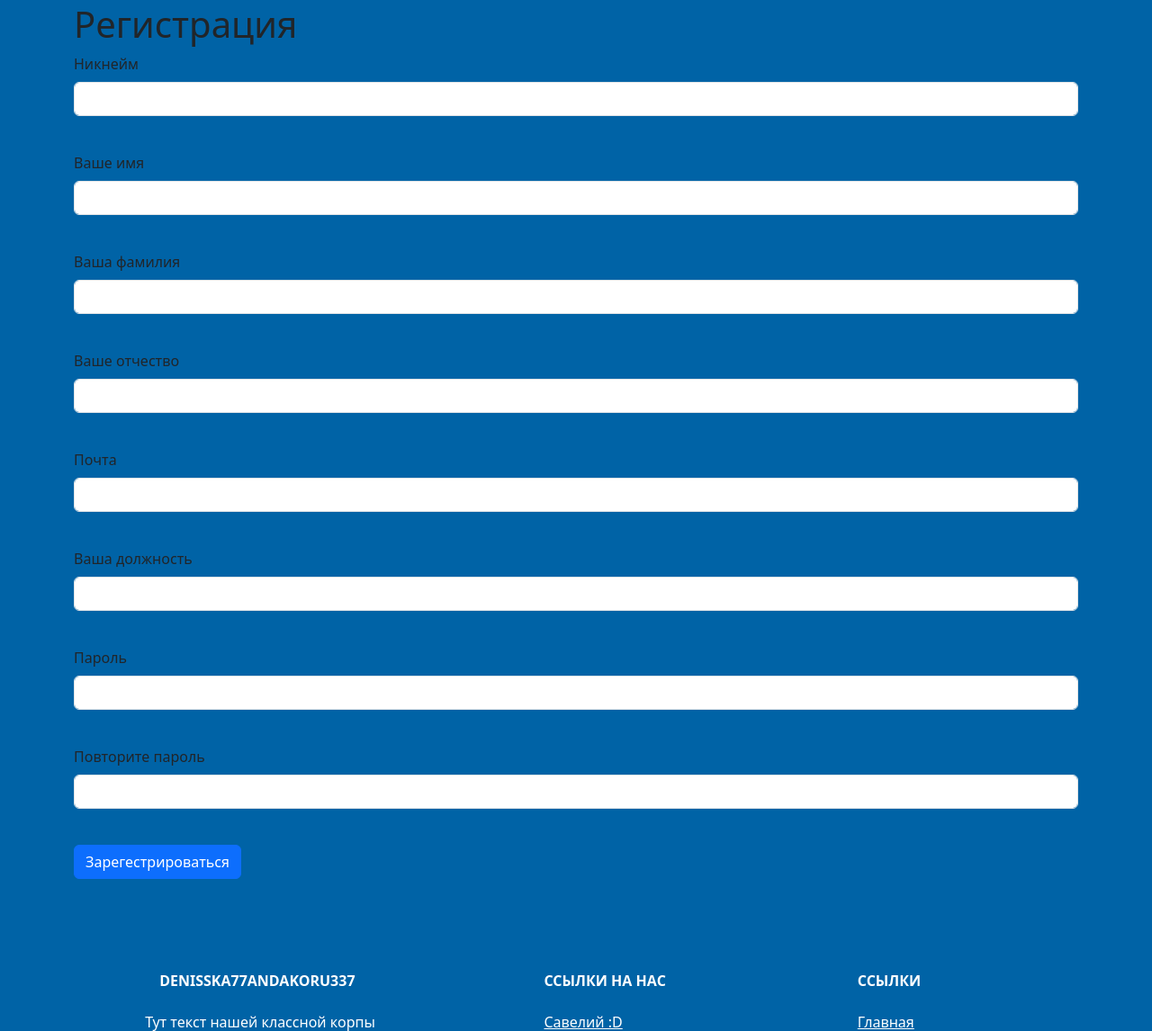
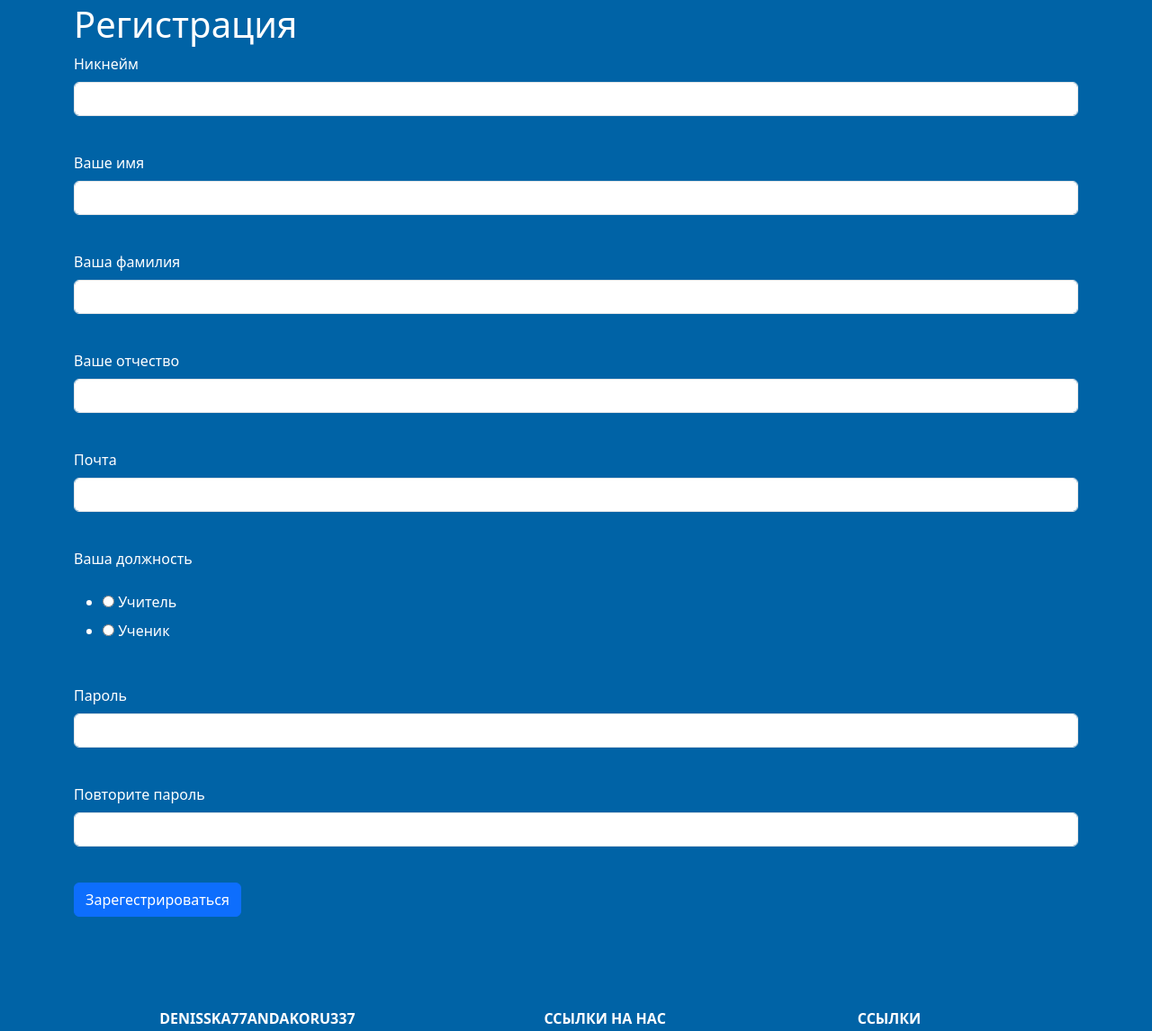
Before and after one commit to akorutant/pycontester, a Flask app: page /register in a window 1280 px wide. Shown: the part 53-1199 px from the top of the page at 90% size. Run offline with Flask 3, Linux system fonts and the light colour scheme; some libraries are stand-ins or nearby versions.

Commit message:
edited register form

```diff
--- a/forms/register_form.py
+++ b/forms/register_form.py
@@ -1,5 +1,5 @@
 from flask_wtf import FlaskForm
-from wtforms import PasswordField, StringField, TextAreaField, SubmitField, EmailField
+from wtforms import PasswordField, StringField, SubmitField, EmailField, RadioField
 from wtforms.validators import DataRequired
 
 
@@ -8,7 +8,8 @@ class RegisterForm(FlaskForm):
     firstname = StringField('Ваше имя', validators=[DataRequired()])
     surname = StringField('Ваша фамилия', validators=[DataRequired()])
     patronymic = StringField('Ваше отчество', validators=[DataRequired()])
-    job_title = StringField('Ваша должность', validators=[DataRequired()])
+    job_title = RadioField('Ваша должность', choices=[('teacher', 'Учитель'), ('student', 'Ученик')],
+                           validators=[DataRequired()])
     email = EmailField('Почта', validators=[DataRequired()])
     password = PasswordField('Пароль', validators=[DataRequired()])
     password_again = PasswordField('Повторите пароль', validators=[DataRequired()])
--- a/main.py
+++ b/main.py
@@ -49,6 +49,7 @@ def reqister():
             job_title=form.job_title.data,
             email=form.email.data
         )
+        print(form.job_title.data)
         user.set_password(form.password.data)
         db_sess.add(user)
         db_sess.commit()
--- a/templates/register.html
+++ b/templates/register.html
@@ -1,11 +1,11 @@
 {% extends "base.html" %}
 
 {% block content %}
-<h1>Регистрация</h1>
+<h1 class="text-white">Регистрация</h1>
 <form action="" method="post">
     {{ form.hidden_tag() }}
     <p>
-        {{ form.login.label }}<br>
+        {{ form.login.label(class="text-white") }}<br>
         {{ form.login(class="form-control") }}<br>
         {% for error in form.login.errors %}
             <p class="alert alert-danger" role="alert">
@@ -15,7 +15,7 @@
     </p>
 
     <p>
-        {{ form.firstname.label }}<br>
+        {{ form.firstname.label(class="text-white") }}<br>
         {{ form.firstname(class="form-control") }}<br>
         {% for error in form.firstname.errors %}
             <p class="alert alert-danger" role="alert">
@@ -25,7 +25,7 @@
     </p>
 
     <p>
-        {{ form.surname.label }}<br>
+        {{ form.surname.label(class="text-white") }}<br>
         {{ form.surname(class="form-control") }}<br>
         {% for error in form.surname.errors %}
             <p class="alert alert-danger" role="alert">
@@ -35,7 +35,7 @@
     </p>
 
     <p>
-        {{ form.patronymic.label }}<br>
+        {{ form.patronymic.label(class="text-white") }}<br>
         {{ form.patronymic(class="form-control") }}<br>
         {% for error in form.patronymic.errors %}
             <p class="alert alert-danger" role="alert">
@@ -45,7 +45,7 @@
     </p>
 
     <p>
-        {{ form.email.label }}<br>
+        {{ form.email.label(class="text-white") }}<br>
         {{ form.email(class="form-control", type="email") }}<br>
         {% for error in form.email.errors %}
             <p class="alert alert-danger" role="alert">
@@ -55,8 +55,8 @@
     </p>
 
     <p>
-        {{ form.job_title.label }}<br>
-        {{ form.job_title(class="form-control") }}<br>
+        {{ form.job_title.label(class="text-white") }}<br>
+        {{ form.job_title(class="text-white form-check-label") }}<br>
         {% for error in form.job_title.errors %}
             <p class="alert alert-danger" role="alert">
                 {{ error }}
@@ -65,7 +65,7 @@
     </p>
 
     <p>
-        {{ form.password.label }}<br>
+        {{ form.password.label(class="text-white") }}<br>
         {{ form.password(class="form-control", type="password") }}<br>
         {% for error in form.password.errors %}
             <p class="alert alert-danger" role="alert">
@@ -75,7 +75,7 @@
     </p>
 
     <p>
-        {{ form.password_again.label }}<br>
+        {{ form.password_again.label(class="text-white") }}<br>
         {{ form.password_again(class="form-control", type="password") }}<br>
         {% for error in form.password_again.errors %}
             <p class="alert alert-danger" role="alert">
```
Also changed, not shown: templates/login.html (+4 -4 lines).
